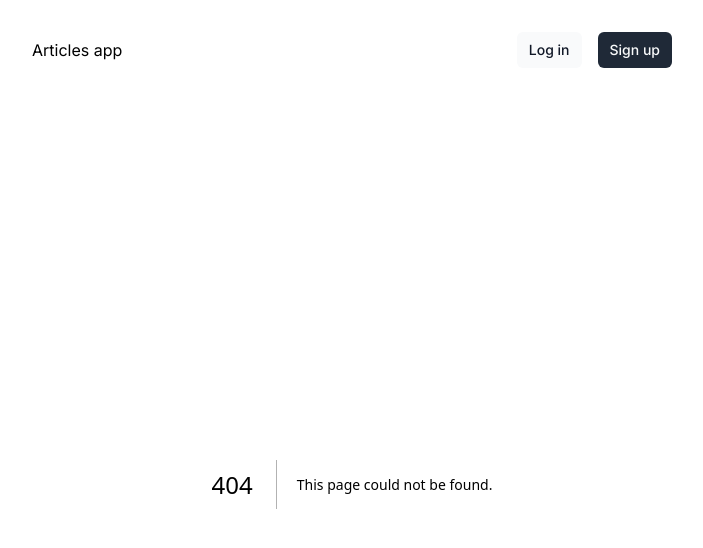
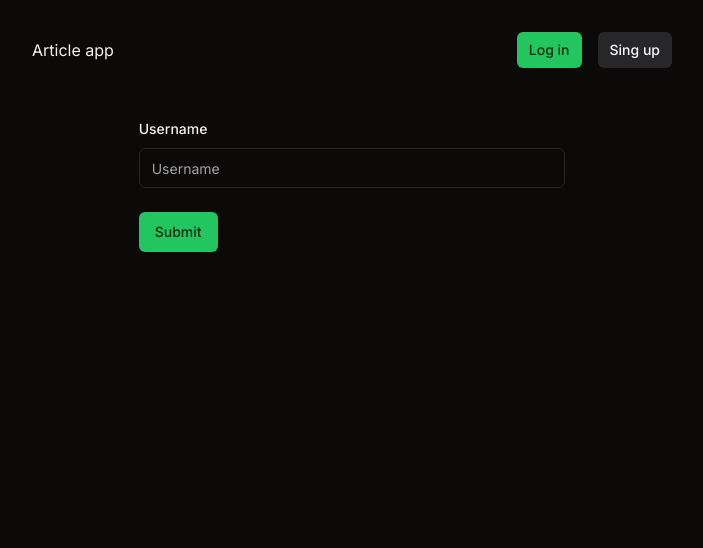
Before and after one commit to Artem-Purundzhian/articles-monorepo, a Next.js app in the folder apps/web/: page /sign-in in a window 1280 px wide. Before the commit this address had no page. Shown: the top 548 px of the page, without its empty margins (288-991 px from the left). Built offline with nearby package versions, Linux system fonts and the light colour scheme.

Commit message:
feat: add auth pages

```diff
--- /dev/null
+++ b/apps/web/src/app/(auth)/sign-in/page.tsx
@@ -0,0 +1,72 @@
+'use client';
+
+import { zodResolver } from '@hookform/resolvers/zod';
+import { useForm } from 'react-hook-form';
+import { z } from 'zod';
+
+import { Button } from '@/components/ui/button';
+import {
+  Form,
+  FormControl,
+  FormField,
+  FormItem,
+  FormLabel,
+  FormMessage,
+} from '@/components/ui/form';
+import { Input } from '@/components/ui/input';
+import { useToast } from '@/components/ui/use-toast';
+
+const FormSchema = z.object({
+  username: z.string().min(2, {
+    message: 'Username must be at least 2 characters.',
+  }),
+});
+
+const Page = () => {
+  const { toast } = useToast();
+  const form = useForm<z.infer<typeof FormSchema>>({
+    resolver: zodResolver(FormSchema),
+    defaultValues: {
+      username: '',
+    },
+  });
+
+  function onSubmit(data: z.infer<typeof FormSchema>) {
+    toast({
+      title: 'You submitted the following values:',
+      description: (
+        <pre className="mt-2 w-[340px] rounded-md bg-slate-950 p-4">
+          <code className="text-white">{JSON.stringify(data, null, 2)}</code>
+        </pre>
+      ),
+    });
+  }
+
+  return (
+    <main className="mx-auto max-w-2xl container px-4">
+      <Form {...form}>
+        <form
+          onSubmit={form.handleSubmit(onSubmit)}
+          className="w-2/3 space-y-6 mx-auto pt-8"
+        >
+          <FormField
+            control={form.control}
+            name="username"
+            render={({ field }) => (
+              <FormItem>
+                <FormLabel>Username</FormLabel>
+                <FormControl>
+                  <Input placeholder="Username" {...field} />
+                </FormControl>
+                <FormMessage />
+              </FormItem>
+            )}
+          />
+          <Button type="submit">Submit</Button>
+        </form>
+      </Form>
+    </main>
+  );
+};
+
+export default Page;
--- /dev/null
+++ b/apps/web/src/app/(auth)/sign-up/page.tsx
@@ -0,0 +1,5 @@
+const Page = () => {
+  return <main className="mx-auto max-w-2xl container px-4">Page sing up</main>;
+};
+
+export default Page;
--- a/apps/web/src/app/globals.css
+++ b/apps/web/src/app/globals.css
@@ -36,33 +36,25 @@
   }
 
   .dark {
-    --background: 224 71.4% 4.1%;
-    --foreground: 210 20% 98%;
-
-    --card: 224 71.4% 4.1%;
-    --card-foreground: 210 20% 98%;
-
-    --popover: 224 71.4% 4.1%;
-    --popover-foreground: 210 20% 98%;
-
-    --primary: 210 20% 98%;
-    --primary-foreground: 220.9 39.3% 11%;
-
-    --secondary: 215 27.9% 16.9%;
-    --secondary-foreground: 210 20% 98%;
-
-    --muted: 215 27.9% 16.9%;
-    --muted-foreground: 217.9 10.6% 64.9%;
-
-    --accent: 215 27.9% 16.9%;
-    --accent-foreground: 210 20% 98%;
-
+    --background: 20 14.3% 4%;
+    --foreground: 0 0% 95%;
+    --card: 24 9.8% 10%;
+    --card-foreground: 0 0% 95%;
+    --popover: 0 0% 9%;
+    --popover-foreground: 0 0% 95%;
+    --primary: 142.1 70.6% 45.3%;
+    --primary-foreground: 144.9 80.4% 10%;
+    --secondary: 240 3.7% 15.9%;
+    --secondary-foreground: 0 0% 98%;
+    --muted: 0 0% 15%;
+    --muted-foreground: 240 5% 64.9%;
+    --accent: 12 6.5% 15.1%;
+    --accent-foreground: 0 0% 98%;
     --destructive: 0 62.8% 30.6%;
-    --destructive-foreground: 210 20% 98%;
-
-    --border: 215 27.9% 16.9%;
-    --input: 215 27.9% 16.9%;
-    --ring: 216 12.2% 83.9%;
+    --destructive-foreground: 0 85.7% 97.3%;
+    --border: 240 3.7% 15.9%;
+    --input: 240 3.7% 15.9%;
+    --ring: 142.4 71.8% 29.2%;
   }
 }
 
@@ -71,6 +63,6 @@
     @apply border-border;
   }
   body {
-    @apply bg-background text-foreground;
+    @apply text-foreground;
   }
 }
--- a/apps/web/src/app/layout.tsx
+++ b/apps/web/src/app/layout.tsx
@@ -1,7 +1,9 @@
 import type { Metadata } from 'next';
 import { Inter } from 'next/font/google';
 import './globals.css';
-import { Button } from '@/components/ui/button';
+import { Button, buttonVariants } from '@/components/ui/button';
+import Link from 'next/link';
+import { Toaster } from '@/components/ui/toaster';
 
 const inter = Inter({ subsets: ['latin'] });
 
@@ -16,18 +18,26 @@ export default function RootLayout({
   children: React.ReactNode;
 }>) {
   return (
-    <html lang="en">
-      <body className={inter.className + ' dark p-8'}>
+    <html lang="en" className="dark bg-background">
+      <body className={inter.className + ' p-8'}>
         <header className="mx-auto container px-4 max-w-2xl h-37.5px flex items-center justify-between mb-4">
-          <h1 className="">Articles app</h1>
+          <h1 className="">
+            <Link href="/">Article app</Link>
+          </h1>
           <div className="flex gap-x-4">
-            <Button size="sm">Log in</Button>
-            <Button variant="secondary" size="sm">
-              Sign up
-            </Button>
+            <Link className={buttonVariants({ size: 'sm' })} href="sign-in">
+              Log in
+            </Link>
+            <Link
+              className={buttonVariants({ variant: 'secondary', size: 'sm' })}
+              href="sign-up"
+            >
+              Sing up
+            </Link>
           </div>
         </header>
         {children}
+        <Toaster />
       </body>
     </html>
   );
```
Also changed, not shown: apps/web/package.json (+6 -1 lines), 1 other file (tests, documents, lock files or other folders).
